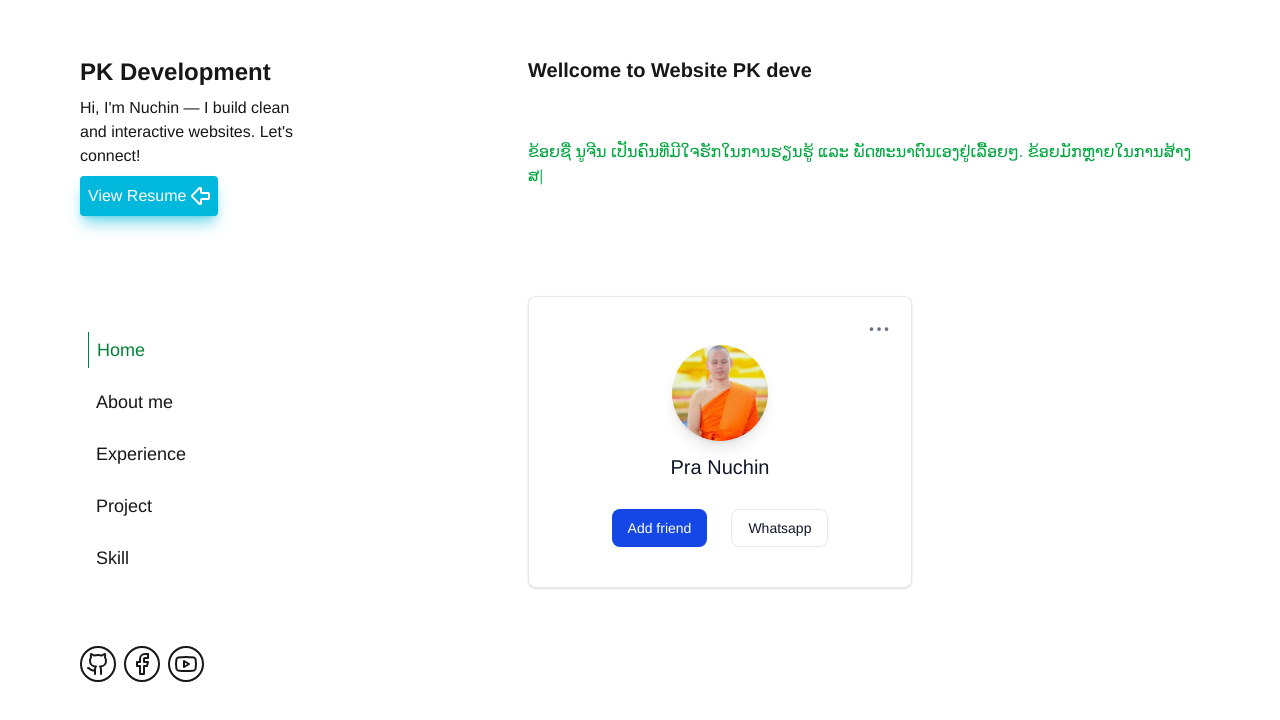
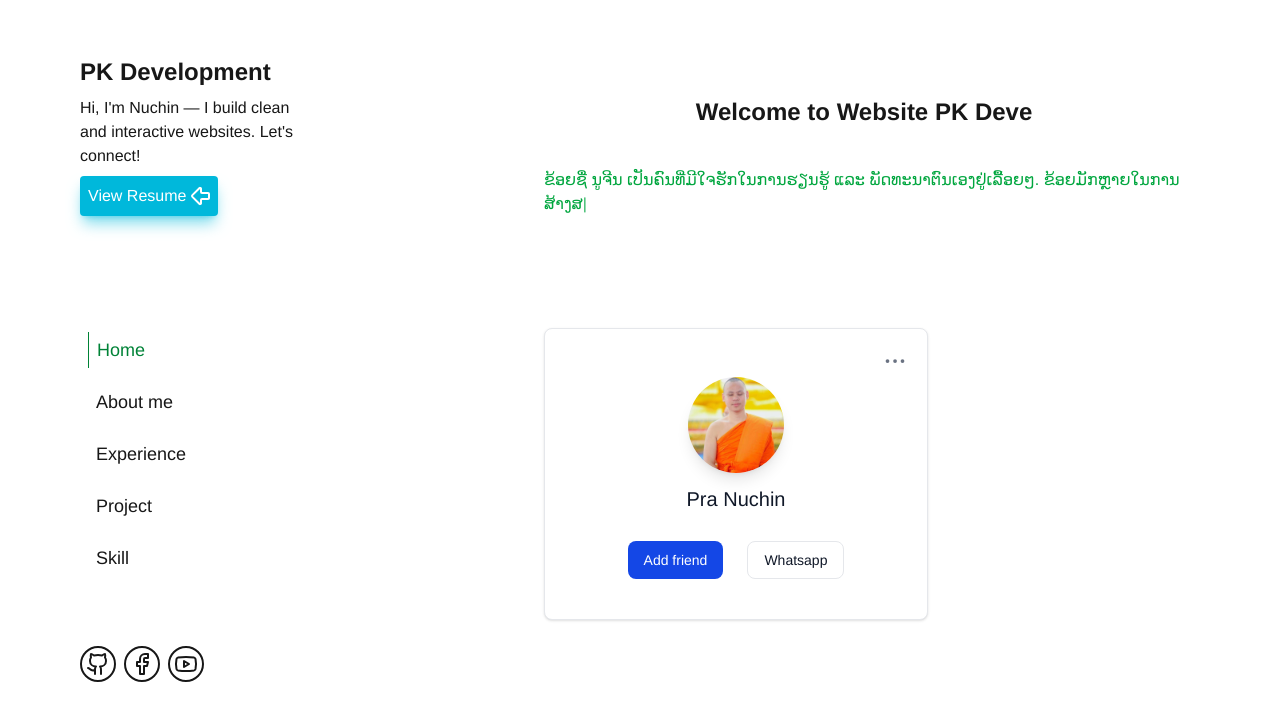
Before and after one commit to Anan020/Nextjs, a Next.js app: page / in a window 1280 px wide. Shown: the top 720 px of the page. Built offline with nearby package versions, Linux system fonts and the light colour scheme.

Commit message:
nine commit

```diff
--- a/app/page.tsx
+++ b/app/page.tsx
@@ -1,15 +1,21 @@
 import React from 'react'
 import Animetion from '@/components/Animetion'
 import ProfileCard from '@/components/ProfileCard'
+
 const Homepage = () => {
   return (
-    <div>
-      <h1 className='font-bold text-xl'>Wellcome to Website PK deve</h1>
-      <div className='mt-14'>
-        <Animetion/>
+    <div className="max-w-3xl mx-auto px-4 py-10">
+      <h1 className="font-bold text-2xl text-center mb-10">
+        Welcome to Website PK Deve
+      </h1>
+
+      {/* Animation ที่ควรดัน card ได้ */}
+      <div className="mb-10">
+        <Animetion />
       </div>
-      <div className='mt-16'>
-        <ProfileCard/>
+
+      <div>
+        <ProfileCard />
       </div>
     </div>
   )
--- a/app/project/page.tsx
+++ b/app/project/page.tsx
@@ -32,6 +32,7 @@ const Project = async () => {
           ))
         }
       </div>
+
     </>
   )
 }
--- a/components/Animetion.tsx
+++ b/components/Animetion.tsx
@@ -1,41 +1,36 @@
 'use client'
-import React,{useState,useEffect} from 'react'
+import React, { useState, useEffect } from 'react'
 import { texts } from '@/utils/data'
 
 const Animetion = () => {
-    const [text ,setText] = useState('')
-    const [isDeleting ,setIsdeleting] = useState(false)
-    const [textIndex , setTextIndex] = useState(0)
+  const [text, setText] = useState('')
+  const [isDeleting, setIsDeleting] = useState(false)
+  const [textIndex, setTextIndex] = useState(0)
 
+  useEffect(() => {
+    const currentText = texts[textIndex]
+    const timeout = setTimeout(() => {
+      if (isDeleting) {
+        setText(currentText.substring(0, text.length - 1))
+      } else {
+        setText(currentText.substring(0, text.length + 1))
+      }
 
+      if (!isDeleting && text === currentText) {
+        setTimeout(() => setIsDeleting(true), 2000)
+      }
 
-    useEffect(()=>{
-        const currentText = texts[textIndex]
-        const timeout = setTimeout(()=>{
-            if(isDeleting){
-                setText(currentText.substring(0, text.length - 1))
-            }else{
-                setText(currentText.substring(0, text.length + 1))
-            }
+      if (isDeleting && text === '') {
+        setIsDeleting(false)
+        setTextIndex((textIndex + 1) % texts.length)
+      }
+    }, isDeleting ? 40 : 60)
 
+    return () => clearTimeout(timeout)
+  }, [text, isDeleting, textIndex])
 
-            if(!isDeleting && text === currentText){
-                setTimeout(()=>setIsdeleting(true),2000);
-            }
-
-            if(isDeleting && text == ''){
-                setIsdeleting(false);
-                setTextIndex((textIndex + 1)% texts.length)
-            }
-        }, isDeleting
-        ? 40
-        : 60
-    )
-
-    return ()=> clearTimeout(timeout)
-    },[text,isDeleting,textIndex])
   return (
-    <div className='text-green-600 h-23'>
+    <div className='text-green-600 whitespace-pre-line break-words min-h-[120px]'>
       {text}
       <span className='animate-pulse'>|</span>
     </div>
```
